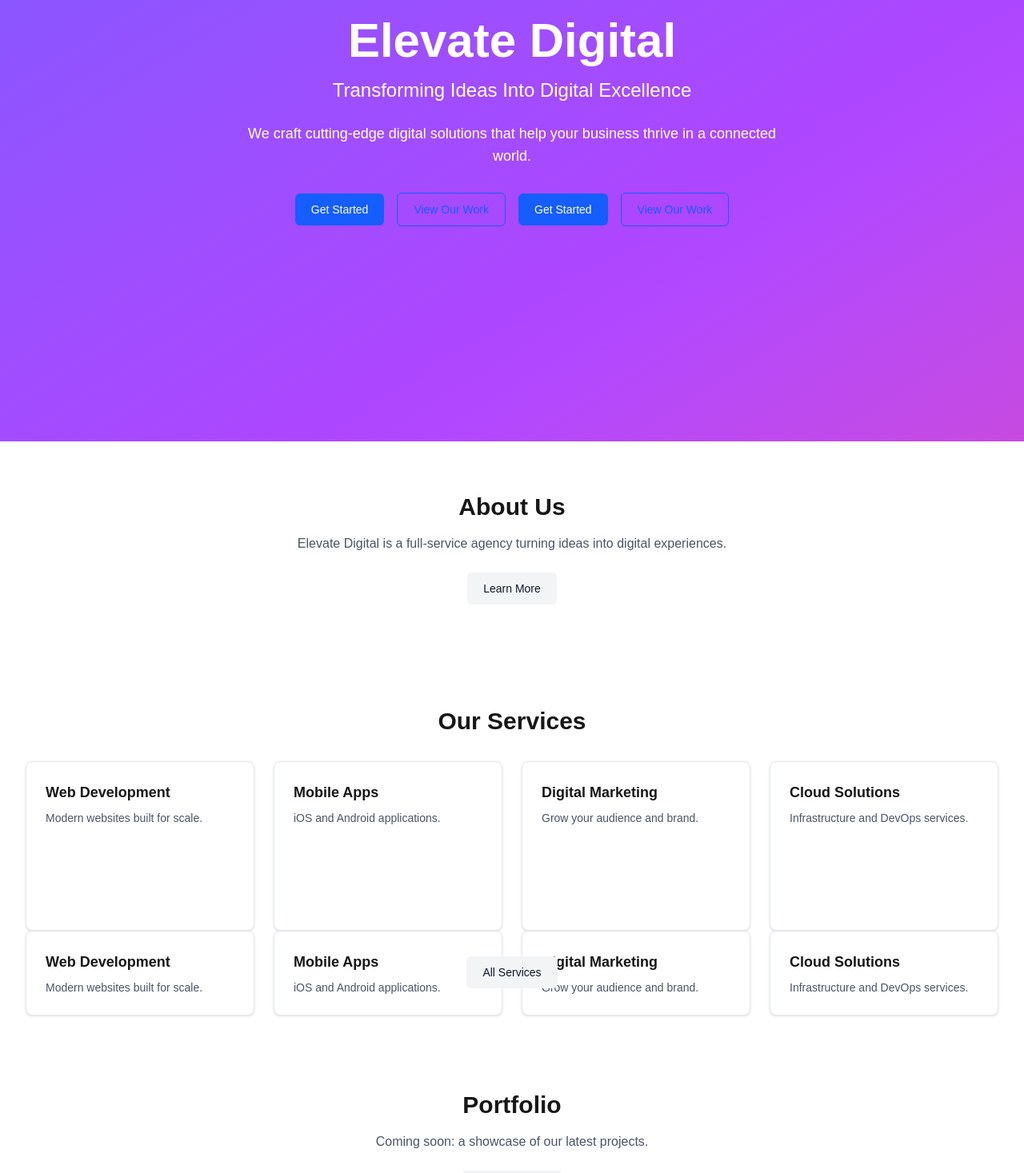
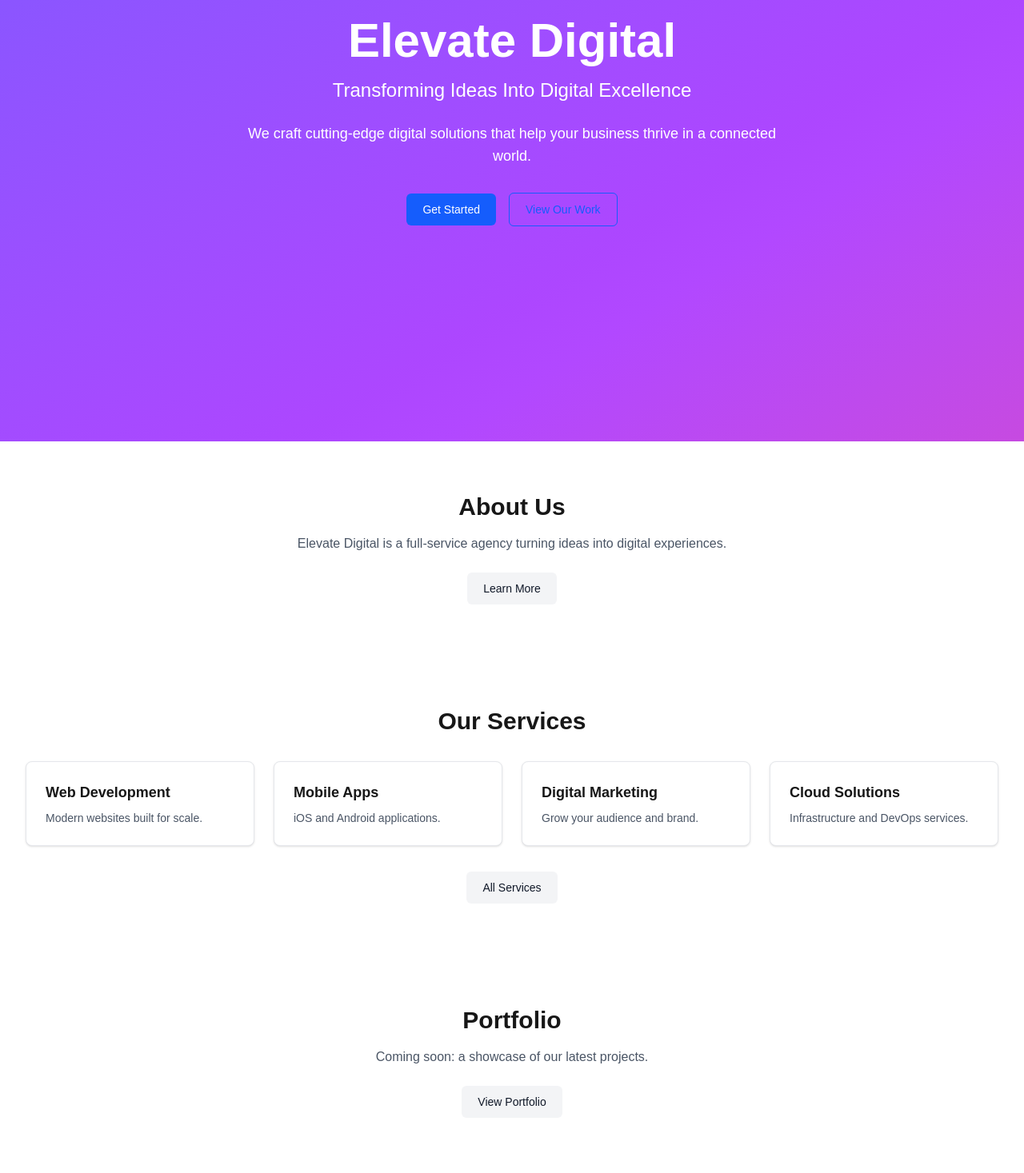
Before and after one commit to JorShe57/my-website, a Next.js app: page / in a window 1280 px wide. Shown: the part 308-1775 px from the top of the page at 80% size. Built offline with nearby package versions, Linux system fonts and the light colour scheme.

Commit message:
Remove duplicate buttons and cards from home page

```diff
--- a/src/app/page.tsx
+++ b/src/app/page.tsx
@@ -53,8 +53,6 @@ export default function Home() {
               <Link href="/portfolio">
                 <Button variant="outline">View Our Work</Button>
               </Link>
-              <Button variant="primary">Get Started</Button>
-              <Button variant="outline">View Our Work</Button>
 
             </div>
           </AnimatedSection>
@@ -86,10 +84,6 @@ export default function Home() {
                     <p className="text-sm text-gray-600 dark:text-gray-300">{service.description}</p>
                   </Card>
                 </Link>
-
-                <Card title={service.title}>
-                  <p className="text-sm text-gray-600 dark:text-gray-300">{service.description}</p>
-                </Card>
 
               </AnimatedSection>
             ))}
```
